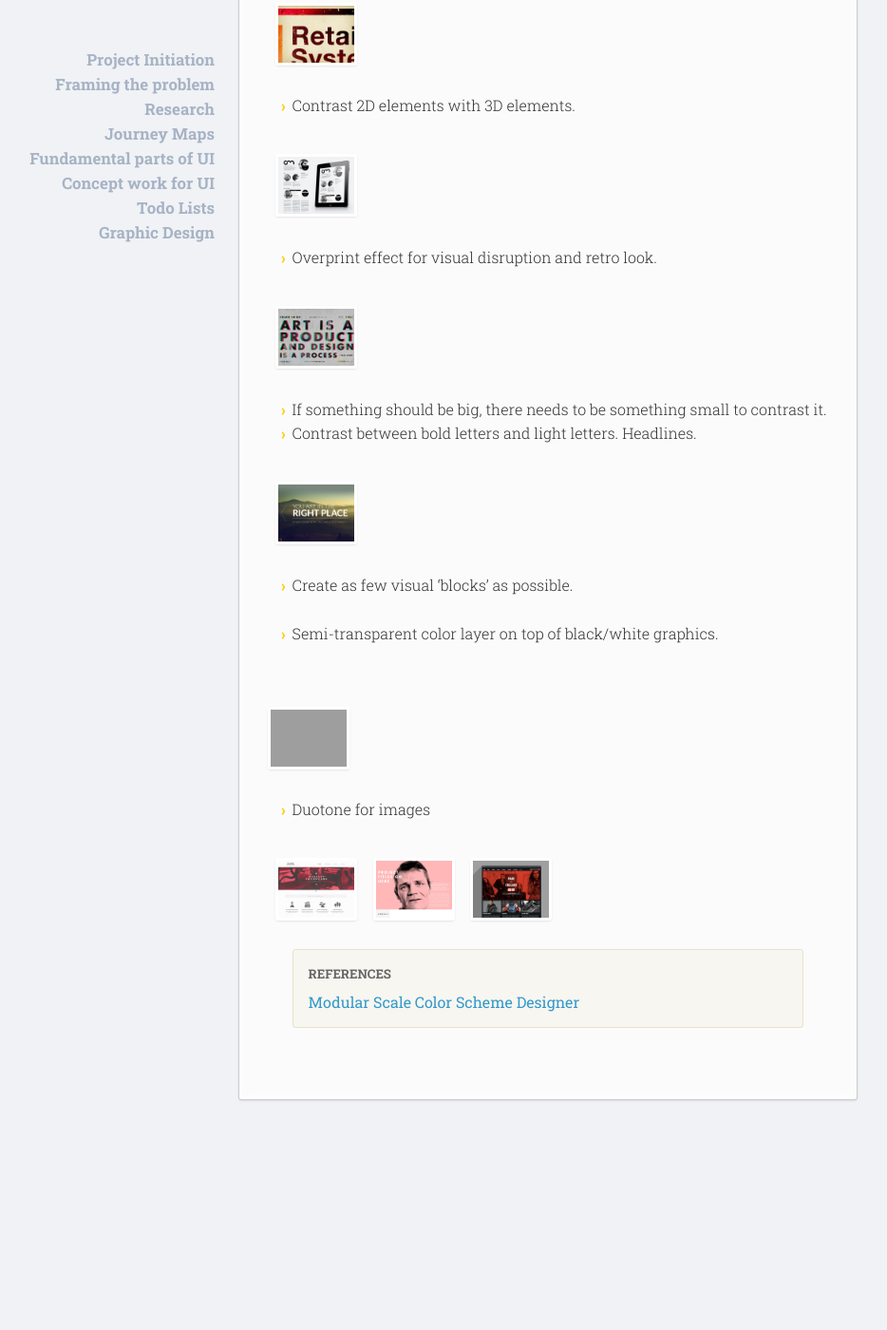
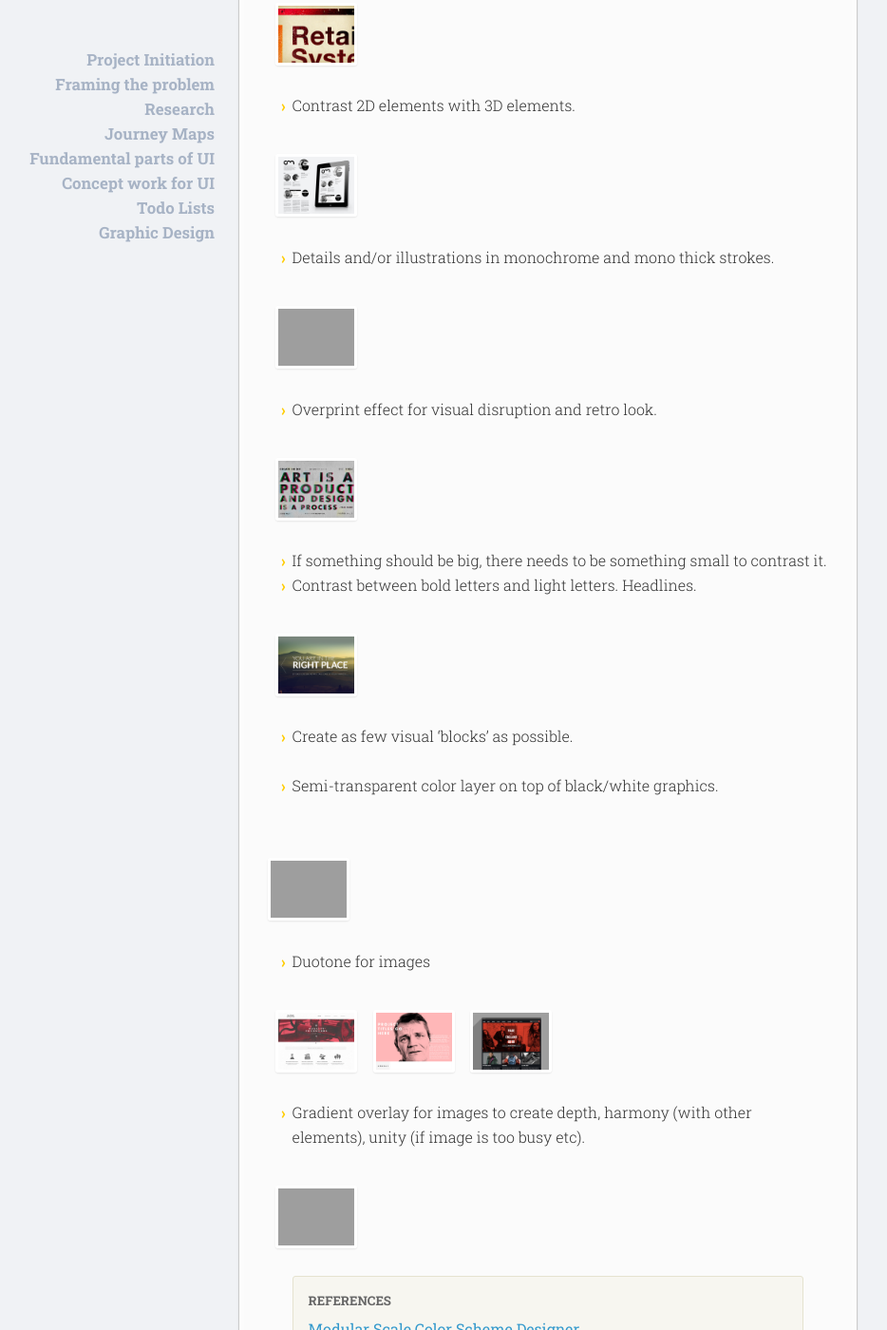
Before and after one commit to Magnus-G/Process, a Jekyll site: the page built from index.md, in a window 1280 px wide and 1400 px high, scrolled down 8206 px. Shown: the whole window at 95% size, without its empty margins (64-998 px from the left). Built offline with Jekyll 4.4.1, drawn with Linux system fonts in a browser that asks for light colours; nearby versions of some CDN libraries; Markdown is read by kramdown in place of the engine named in the settings; before the commit the page ends 9404 px from its top, so only the background shows below that; grey boxes are pictures that could not be loaded.

Commit message:
Update index.md

```diff
--- a/index.md
+++ b/index.md
@@ -273,7 +273,8 @@ Graphic Design
 
 * Blurry image in the back. Sharp graphics in the front.
 <div class="img-examples">
-  <a class="popup" href="images/bold-light.png"><img src="images/bold-light.png" alt=""></a>
+  <a class="popup" href="images/blur-back.png"><img src="images/blur-back.png" alt=""></a>
+<a class="popup" href="images/blur-back2.jpg"><img src="images/blur-back2.jpg" alt=""></a>
 </div>
 
 * Semi-transparent borders.
@@ -288,6 +289,11 @@ Graphic Design
 * Contrast 2D elements with 3D elements.
 <div class="img-examples">
   <a class="popup" href="images/2d-vs-3d.jpg"><img src="images/2d-vs-3d.jpg" alt=""></a>
+</div>
+
+* Details and/or illustrations in monochrome and mono thick strokes.
+<div class="img-examples">
+  <a class="popup" href="images/monochrome-monothick.png"><img src="images/monochrome-monothick.png" alt=""></a>
 </div>
 
 * Overprint effect for visual disruption and retro look.
@@ -315,6 +321,11 @@ Graphic Design
  <a class="popup" href="images/duotone3.jpg"><img src="images/duotone3.jpg" alt=""></a>
 </div>
 
+* Gradient overlay for images to create depth, harmony (with other elements), unity (if image is too busy etc).
+<div class="img-examples">
+  <a class="popup" href="images/gradient-overlay.jpg"><img src="images/gradient-overlay.jpg" alt=""></a>
+</div>
+
 <div class="ref">
 <h5>References</h5>
 <a href="modularscale.com">Modular Scale</a>
```
